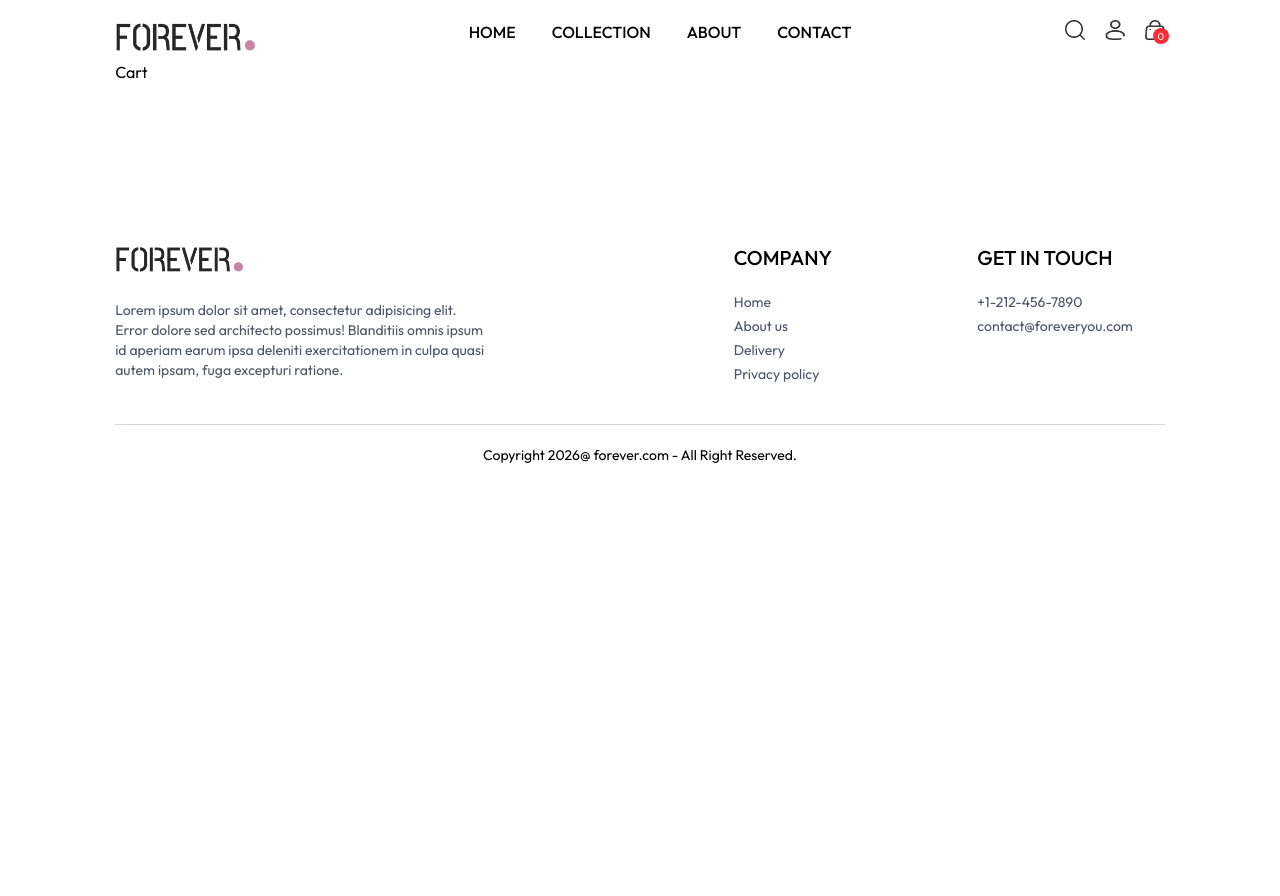
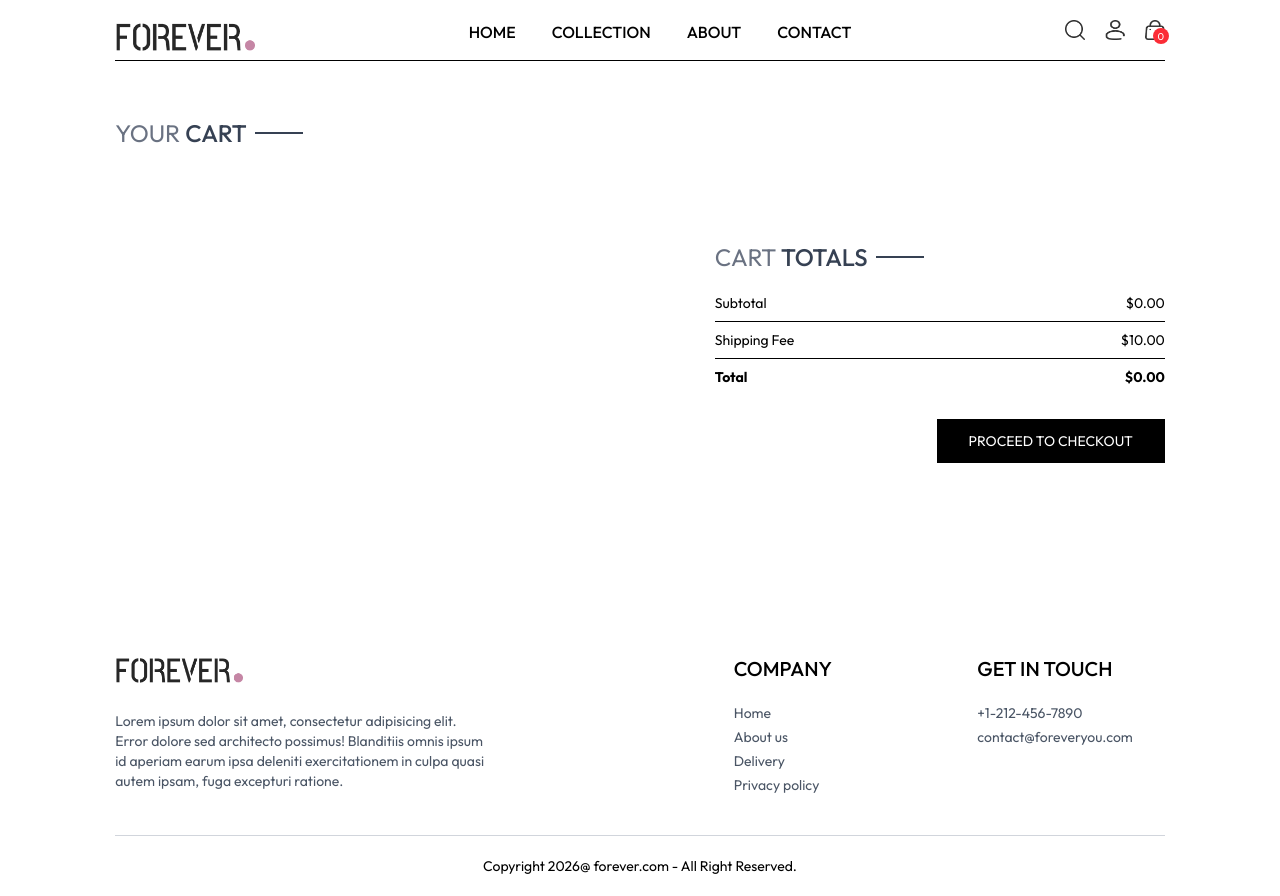
Before and after one commit to RohansinhVihol/fullstack-mern-ecommerce, a React app in the folder frontend/: page /cart in a window 1280 px wide. Before the commit the page ends 800 px from the top, so only its background shows below. Built offline with nearby package versions, Linux system fonts and the light colour scheme; the HTML template or start-up script is replaced by a standard one.

Commit message:
feat: add cart page with item display and total price calculation

```diff
--- /dev/null
+++ b/frontend/src/components/CartTotal.jsx
@@ -0,0 +1,36 @@
+import React from 'react'
+import { useShopContext } from '../context/ShopContext';
+import Title from './Title';
+
+const CartTotal = () => {
+
+    const {products,currency, delivery_fee, getCartAmount} = useShopContext();
+
+  return (
+    <div className='w-full'>
+        <div className='text-2xl '>
+            <Title text1={'CART'} text2={'TOTALS'}/>
+        </div>
+        <div className='flex flex-col gap-2 mt-2 text-sm'>
+            <div className='flex justify-between'>
+                <p>Subtotal</p>
+                <p>{currency}{getCartAmount()}.00</p>
+            </div>
+            <hr />
+            <div className='flex justify-between'>
+                <p>Shipping Fee</p>
+                <p>{currency}{delivery_fee}.00</p>
+            </div>
+            <hr />
+            <div className='flex justify-between'>
+                <b>Total</b>
+                <b>{currency}{getCartAmount() === 0 ? 0 : getCartAmount() + delivery_fee}.00</b>
+            </div>
+
+
+        </div>
+    </div>
+  )
+}
+
+export default CartTotal
--- a/frontend/src/context/ShopContext.jsx
+++ b/frontend/src/context/ShopContext.jsx
@@ -1,6 +1,7 @@
 import { useContext, createContext, useState, useEffect } from 'react'
 import {products} from '../assets/assets'
 import { toast } from 'react-toastify';
+import {useNavigate} from 'react-router-dom'
 
 export const ShopContext  = createContext();
 
@@ -11,6 +12,7 @@
     const [search, setSearch] = useState('')
     const [showSearch, setShowSearch] = useState(true)
     const [cartItems, setCartItems] = useState({})
+    const navigate = useNavigate();
 
     const addToCart = async (itemId, size) => {
 
@@ -52,17 +54,45 @@
         return totalCount;
     }
 
+    const updateQuantity = async (itemId,size,quentity) => {
+        let cartData = structuredClone(cartItems)
+
+        cartData[itemId][size] = quentity
+
+        setCartItems(cartData)
+    }
+
+    const getCartAmount = () => {
+        let totalAmount = 0;
+        for(const items in cartItems){
+            let itemInfo = products.find(product => product._id === items)
+            for(const item in cartItems[items]){
+                try {
+                    if(cartItems[items][item] > 0){
+                        totalAmount += itemInfo.price * cartItems[items][item]
+                    }
+                } catch (error) {
+
+                }
+            }
+        }
+        return totalAmount
+    }
+
     const value = {
         products,
         currency,
         delivery_fee,
+        navigate,
         search,
         showSearch,
         setSearch,
         setShowSearch,
         cartItems,
         addToCart,
-        getCartCount
+        getCartCount,
+        updateQuantity,
+        getCartAmount
     }
 
     return (
--- a/frontend/src/pages/Cart.jsx
+++ b/frontend/src/pages/Cart.jsx
@@ -1,8 +1,71 @@
-import React from 'react'
+import React, { useEffect, useState } from 'react'
+import { useShopContext } from '../context/ShopContext'
+import Title from '../components/Title'
+import { assets } from '../assets/assets';
+import CartTotal from '../components/CartTotal';
 
 const Cart = () => {
+
+  const {products, currency, cartItems, updateQuantity, navigate} = useShopContext();
+
+  const [cartData, setCartData] = useState([]);
+
+  useEffect(() => {
+
+    const tempData = [];
+    for(const items in cartItems){
+      for(const item in cartItems[items]){
+        if(cartItems[items][item] > 0){
+          tempData.push({
+            _id: items,
+            size: item,
+            quentity: cartItems[items][item]
+          })
+        }
+      }
+    }
+    setCartData(tempData)
+  },[cartItems])
+
   return (
-    <div>Cart</div>
+    <div className='border-t pt-14'>
+      <div className='text-2xl mb-3'>
+          <Title text1={'YOUR'} text2={'CART'}/>
+      </div>
+      <div>
+        {
+          cartData.map((item,index) => {
+            const productsData = products.find((product) => product._id === item._id)
+            return (
+              <div key={index} className='py-4 border-t border-b text-gray-700 grid grid-cols-[4fr_0.5fr_0.5fr] sm:grid-cols[4fr_2fr_0.5fr] items-center gap-4'>
+                <div className='flex items-start gap-6'>
+                  <img className='w-16 sm:w-20'src={productsData.image[0]} alt="" />
+                  <div>
+                    <p className='text-xs sm:text-lg font-medium'>{productsData.name}</p>
+                    <div className='flex items-center gap-5 mt-2'>
+                      <p>{currency}{productsData.price}</p>
+                      <p className='px-2 sm:px-3 sm:py-1 border bg-slate-50'>{item.size}</p>
+                    </div>
+                  </div>
+                </div>
+                <input onChange={(e) => e.target.value === '' || e.target.value === '0' ? null : updateQuantity(item._id,item.size,Number(e.target.value))} type="number" min={1} defaultValue={item.quentity} className='border max-w-20 px-1 sm:px-2 py-1' />
+                <img  onClick = {() => updateQuantity(item._id,item.size,0)}src={assets.bin_icon} className='w-4 mr-4 sm:w-5 cursor-pointer' alt="" />
+              </div>
+            )
+          })
+        }
+      </div>
+      <div className='flex justify-end my-20'>
+        <div className='w-full sm:w-112.5'>
+          <CartTotal/>
+          <div className='w-full text-end'>
+            <button  onClick={() => navigate('/place-order')} className='bg-black text-white text-sm my-8 px-8 py-3'>PROCEED TO CHECKOUT</button>
+            {/* onClick={navigate('/place-order') */}
+          </div>
+        </div>
+      </div>
+
+    </div>
   )
 }
 
```
